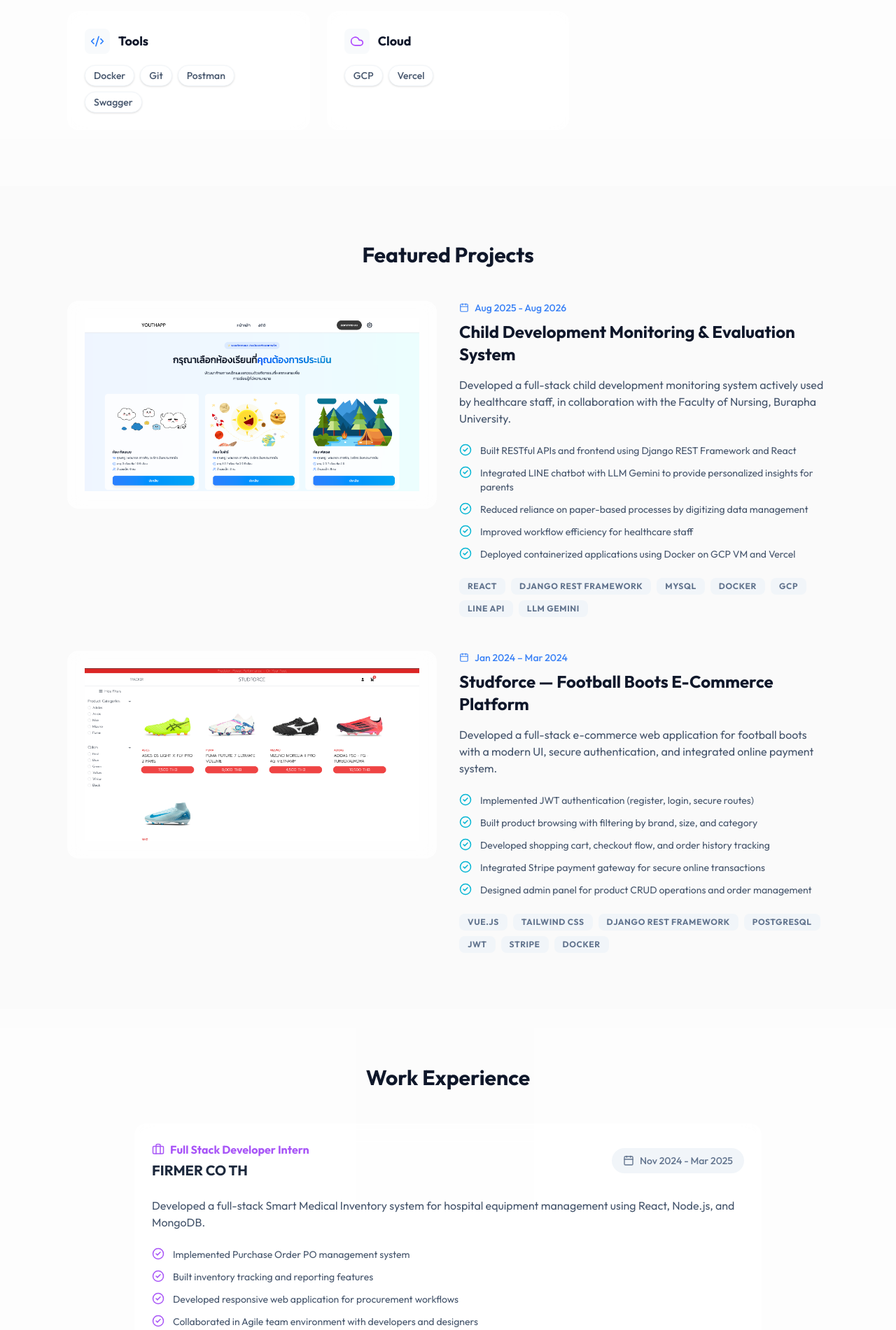
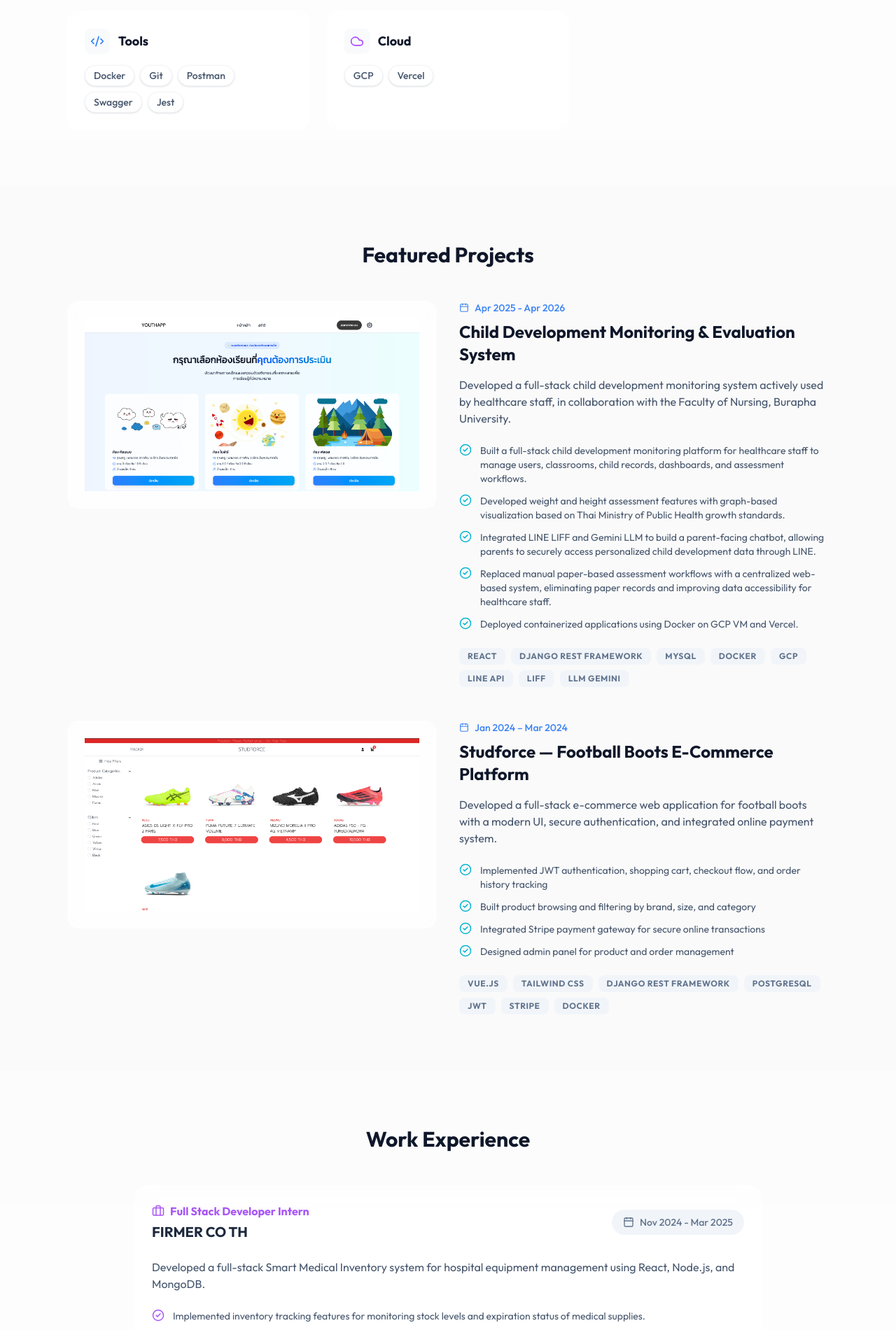
Before and after one commit to chanmathaearth/portfolio_chanmatha, a React (Vite) app: page / in a window 1280 px wide. Shown: the part 1580-3481 px from the top of the page at 70% size. Built offline with nearby package versions, Linux system fonts and the light colour scheme.

Commit message:
edit data on json

```diff
--- a/src/data/portfolio.ts
+++ b/src/data/portfolio.ts
@@ -16,7 +16,7 @@ export const portfolioData: PortfolioData = {
   skills: [
     {
       category: "Frontend",
-      skills: ["React", "Vue.js", "Next.js", "Tailwind CSS"],
+      skills: ["React", "Next.js", "Vue.js", "Tailwind CSS"],
     },
     {
       category: "Backend",
@@ -28,7 +28,7 @@ export const portfolioData: PortfolioData = {
     },
     {
       category: "Tools",
-      skills: ["Docker", "Git", "Postman", "Swagger"],
+      skills: ["Docker", "Git", "Postman", "Swagger", "Jest"],
     },
     {
       category: "Cloud",
@@ -38,17 +38,17 @@ export const portfolioData: PortfolioData = {
   projects: [
     {
       title: "Child Development Monitoring & Evaluation System",
-      date: "Aug 2025 - Aug 2026",
+      date: "Apr 2025 - Apr 2026",
       description:
         "Developed a full-stack child development monitoring system actively used by healthcare staff, in collaboration with the Faculty of Nursing, Burapha University.",
       highlights: [
-        "Built RESTful APIs and frontend using Django REST Framework and React",
-        "Integrated LINE chatbot with LLM Gemini to provide personalized insights for parents",
-        "Reduced reliance on paper-based processes by digitizing data management",
-        "Improved workflow efficiency for healthcare staff",
-        "Deployed containerized applications using Docker on GCP VM and Vercel",
+    "Built a full-stack child development monitoring platform for healthcare staff to manage users, classrooms, child records, dashboards, and assessment workflows.",
+    "Developed weight and height assessment features with graph-based visualization based on Thai Ministry of Public Health growth standards.",
+    "Integrated LINE LIFF and Gemini LLM to build a parent-facing chatbot, allowing parents to securely access personalized child development data through LINE.",
+    "Replaced manual paper-based assessment workflows with a centralized web-based system, eliminating paper records and improving data accessibility for healthcare staff.",
+    "Deployed containerized applications using Docker on GCP VM and Vercel."
       ],
-      tech: ["React", "Django REST Framework", "MySQL", "Docker", "GCP", "LINE API", "LLM Gemini"],
+      tech: ["React", "Django REST Framework", "MySQL", "Docker", "GCP", "LINE API", "LIFF", "LLM Gemini"],
       links: {
         github: "https://github.com/chanmathaearth/Youthapp",
         demo: "https://drive.google.com/file/d/11hUyFy-Z7475JLHbw8-tZTXDyPfgPSGB/view?pli=1",
@@ -62,11 +62,10 @@ export const portfolioData: PortfolioData = {
       description:
         "Developed a full-stack e-commerce web application for football boots with a modern UI, secure authentication, and integrated online payment system.",
       highlights: [
-        "Implemented JWT authentication (register, login, secure routes)",
-        "Built product browsing with filtering by brand, size, and category",
-        "Developed shopping cart, checkout flow, and order history tracking",
+        "Implemented JWT authentication, shopping cart, checkout flow, and order history tracking",
+        "Built product browsing and filtering by brand, size, and category",
         "Integrated Stripe payment gateway for secure online transactions",
-        "Designed admin panel for product CRUD operations and order management",
+        "Designed admin panel for product and order management",
       ],
       tech: ["Vue.js", "Tailwind CSS", "Django REST Framework", "PostgreSQL", "JWT", "Stripe", "Docker"],
       links: {
@@ -84,11 +83,11 @@ export const portfolioData: PortfolioData = {
       description:
         "Developed a full-stack Smart Medical Inventory system for hospital equipment management using React, Node.js, and MongoDB.",
       highlights: [
-        "Implemented Purchase Order PO management system",
-        "Built inventory tracking and reporting features",
-        "Developed responsive web application for procurement workflows",
-        "Collaborated in Agile team environment with developers and designers",
-        "Improved workflow efficiency and reduced manual errors in procurement process",
+    "Implemented inventory tracking features for monitoring stock levels and expiration status of medical supplies.",
+    "Developed Purchase Order (PO) and requisition workflows to support laboratory procurement processes.",
+    "Built responsive internal web interfaces and reporting features for inventory management operations.",
+    "Collaborated in an Agile team environment with developers and designers.",
+    "Helped reduce manual inventory management tasks through centralized web-based workflows."
       ],
       tech: ["React", "Node.js Express", "MongoDB", "Docker", "Storybook"],
       links: {
@@ -117,6 +116,5 @@ export const portfolioData: PortfolioData = {
   activities: [
     "Taught basic Python programming in a camp, helping beginners understand programming fundamentals and logical thinking",
     "Participated in football competitions, demonstrating teamwork and discipline",
-    "Competed in music performance events, showing creativity and confidence under pressure",
   ],
 };
```
